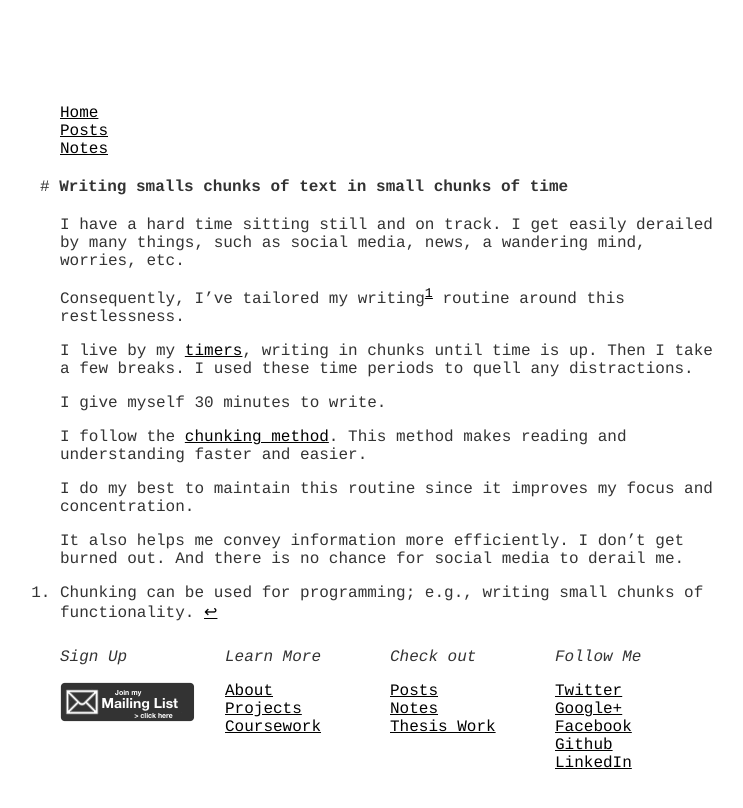
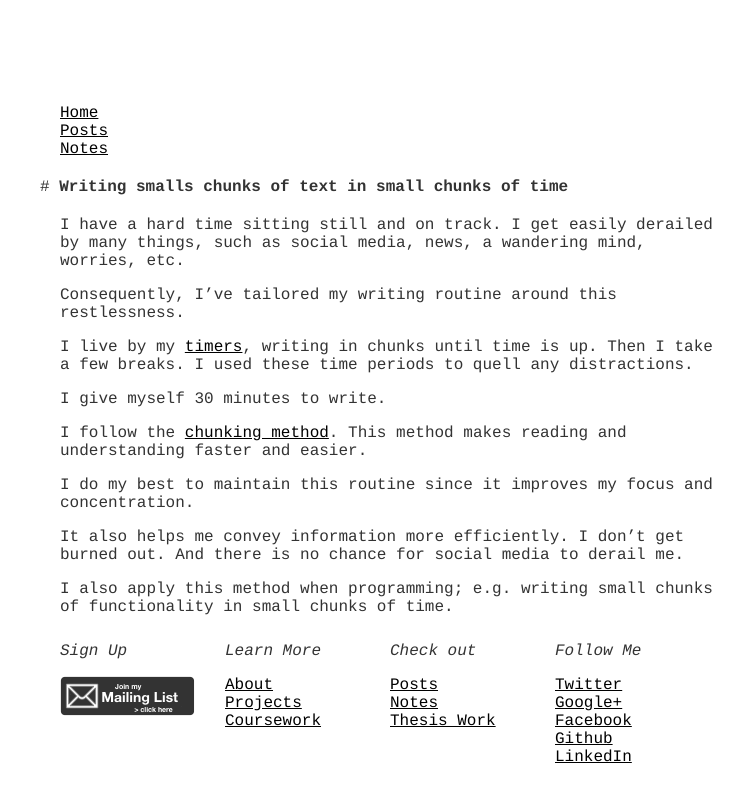
Before and after one commit to hsanchez/hsanchez.github.io, a Jekyll site: the page built from posts/notes/_posts/2013-10-08-writing-in-small-chunks.md, in a window 1280 px wide. Shown: the top 808 px of the page, without its empty margins (250-993 px from the left). Built offline with Jekyll 4.4.1, drawn with Linux system fonts in a browser that asks for light colours; Markdown is read by kramdown in place of the engine named in the settings.

Commit message:
updated post under notes

```diff
--- a/posts/notes/_posts/2013-10-08-writing-in-small-chunks.md
+++ b/posts/notes/_posts/2013-10-08-writing-in-small-chunks.md
@@ -5,17 +5,16 @@ title: Writing smalls chunks of text in small chunks of time
 
 I have a hard time sitting still and on track. I get easily derailed by many things, such as social media, news, a wandering mind, worries, etc.
 
-Consequently, I've tailored my writing[^1] routine around this restlessness.
+Consequently, I've tailored my writing routine around this restlessness.
 
 I live by my [timers](http://handsmemory.com), writing in chunks until time is up. Then I take a few breaks. I used these time periods to quell any distractions.
 
 I give myself 30 minutes to write.
 
-I follow the [chunking method](http://en.wikipedia.org/wiki/Chunking_(writing)). This method makes reading and understanding faster and easier.
+I follow the [chunking method](http://bit.ly/15wpZ7). This method makes reading and understanding faster and easier.
 
 I do my best to maintain this routine since it improves my focus and concentration.
 
 It also helps me convey information more efficiently. I don't get burned out. And there is no chance for social media to derail me.
 
-
-[^1]: Chunking can be used for programming; e.g., writing small chunks of functionality.
+I also apply this method when programming; e.g. writing small chunks of functionality in small chunks of time.
```
